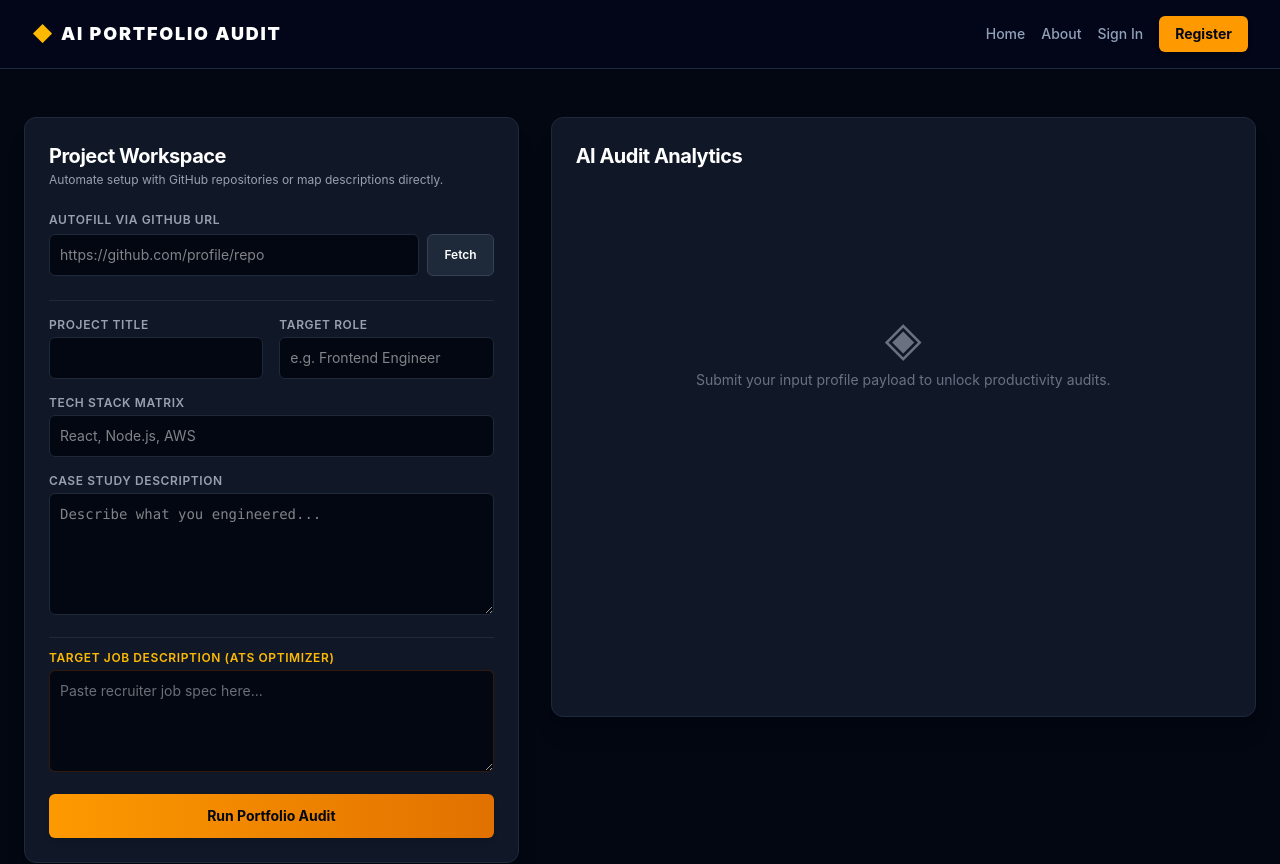
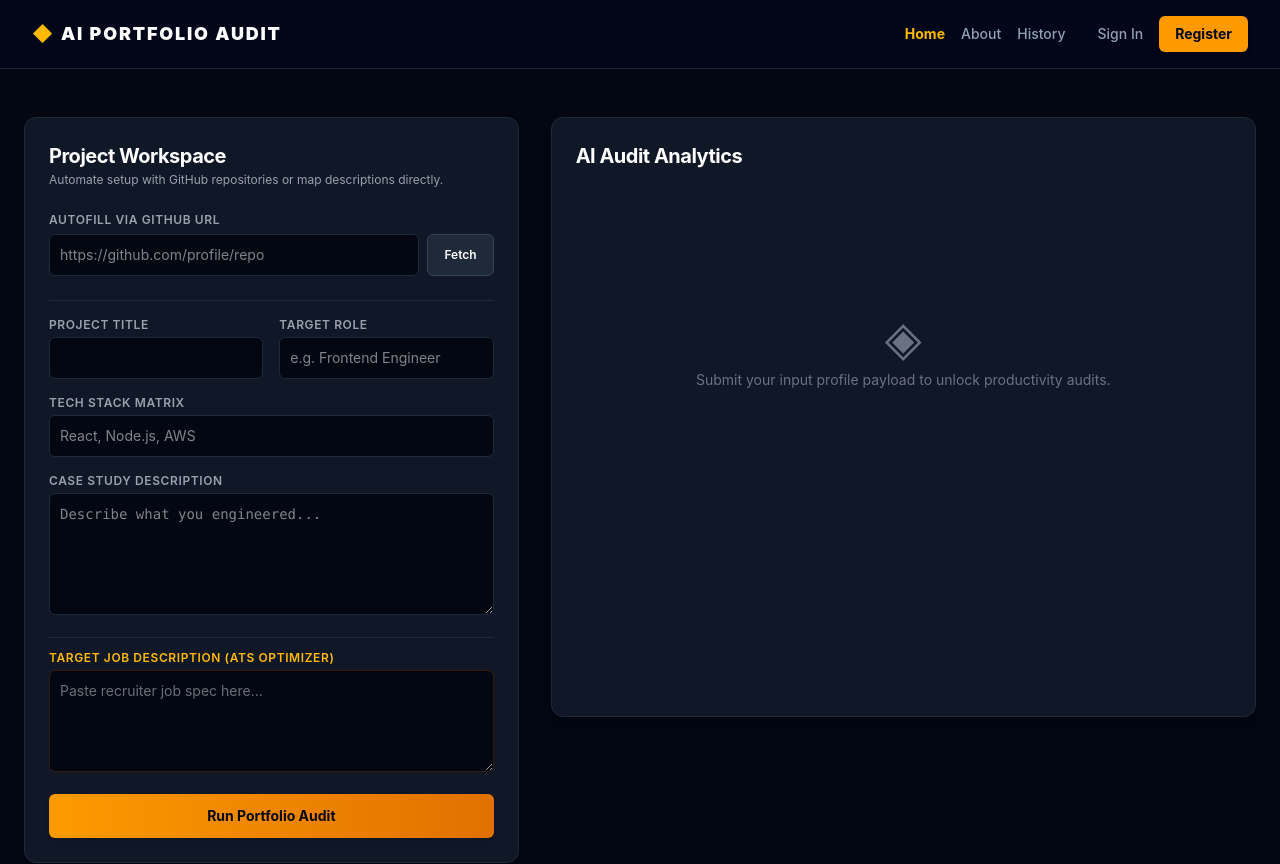
Before and after one commit to ayubsoaliha-SS/Al.audit, a React app in the folder frontend/: page / in a window 1280 px wide. Shown: the top 864 px of the page. Built offline with nearby package versions, Linux system fonts and the light colour scheme; the HTML template or start-up script is replaced by a standard one.

Commit message:
new updates

```diff
--- a/frontend/src/App.jsx
+++ b/frontend/src/App.jsx
@@ -63,14 +63,28 @@ function App() {
     </div>
 
     {/* NAVIGATION LINKS SECTION */}
+    {/* NAVIGATION LINKS SECTION: Fully Wired to React State */}
     <div className="flex flex-wrap items-center justify-center gap-4 text-xs md:text-sm font-medium text-slate-400">
-      <a href="#home" className="hover:text-white transition-colors">Home</a>
-      <a href="#about" className="hover:text-white transition-colors">About</a>
-      <a href="#signin" className="hover:text-white transition-colors">Sign In</a>
 
-      <button className="bg-amber-500 hover:bg-amber-400 text-slate-950 px-4 py-2 rounded-md font-bold transition-colors shadow-md">
+      {/* Tab Navigators */}
+      <button onClick={() => setCurrentTab('home')} className={`hover:text-white transition-colors bg-transparent border-none ${currentTab === 'home' ? 'text-amber-400 font-bold' : ''}`}>
+        Home
+      </button>
+      <button onClick={() => setCurrentTab('about')} className={`hover:text-white transition-colors bg-transparent border-none ${currentTab === 'about' ? 'text-amber-400 font-bold' : ''}`}>
+        About
+      </button>
+      <button onClick={() => setCurrentTab('history')} className={`hover:text-white transition-colors bg-transparent border-none ${currentTab === 'history' ? 'text-amber-400 font-bold' : ''}`}>
+        History
+      </button>
+
+      {/* Modal Triggers */}
+      <button onClick={() => setShowLoginModal(true)} className="hover:text-white transition-colors bg-transparent border-none ml-4">
+        Sign In
+      </button>
+      <button onClick={() => setShowRegisterModal(true)} className="bg-amber-500 hover:bg-amber-400 text-slate-950 px-4 py-2 rounded-md font-bold transition-colors shadow-md">
         Register
       </button>
+
     </div>
 
   </div>
```
